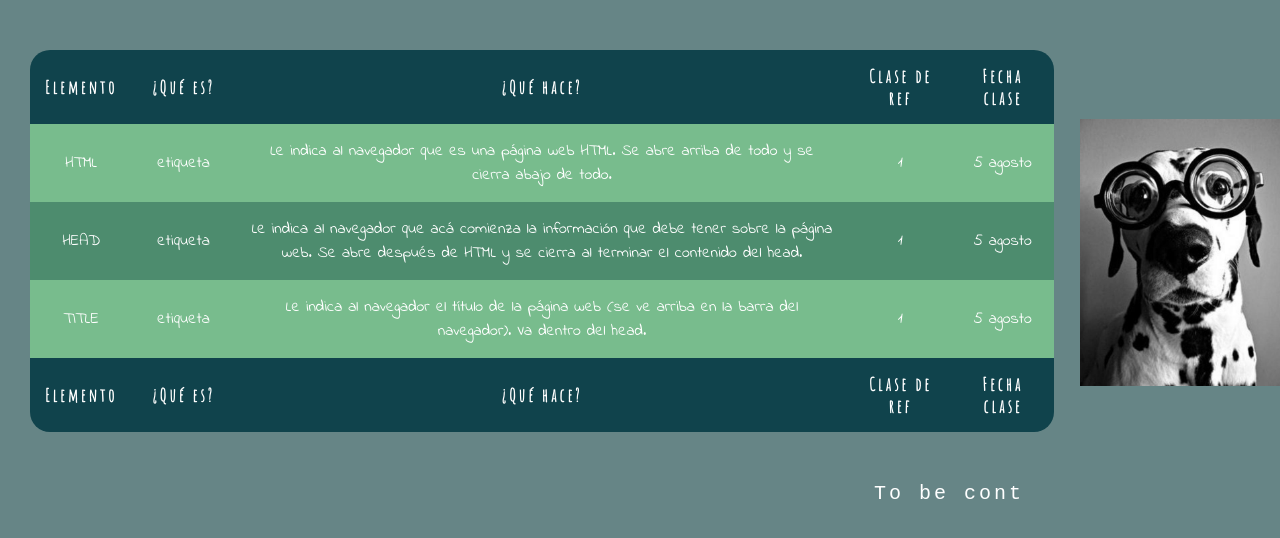
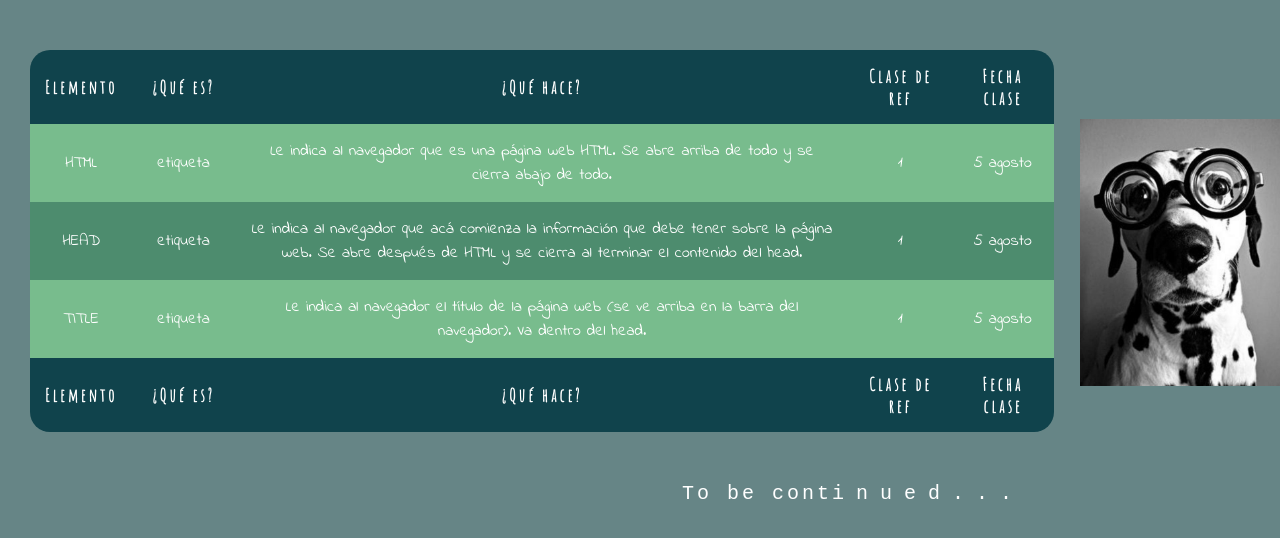
Before and after one commit to maarcf/tabla, a plain HTML site: page index.html in a window 1280 px wide. Drawn offline with Linux system fonts and the light colour scheme.

Commit message:
Creo que ahora si

```diff
--- a/index.html
+++ b/index.html
@@ -55,7 +55,7 @@
             </tr>
             </tfoot>
     </table>
-    <caption><p>To be cont</p></caption>
+    <caption><p>To be cont<span>inued...</span></p></caption>
 
 </body>
 </html>
```
